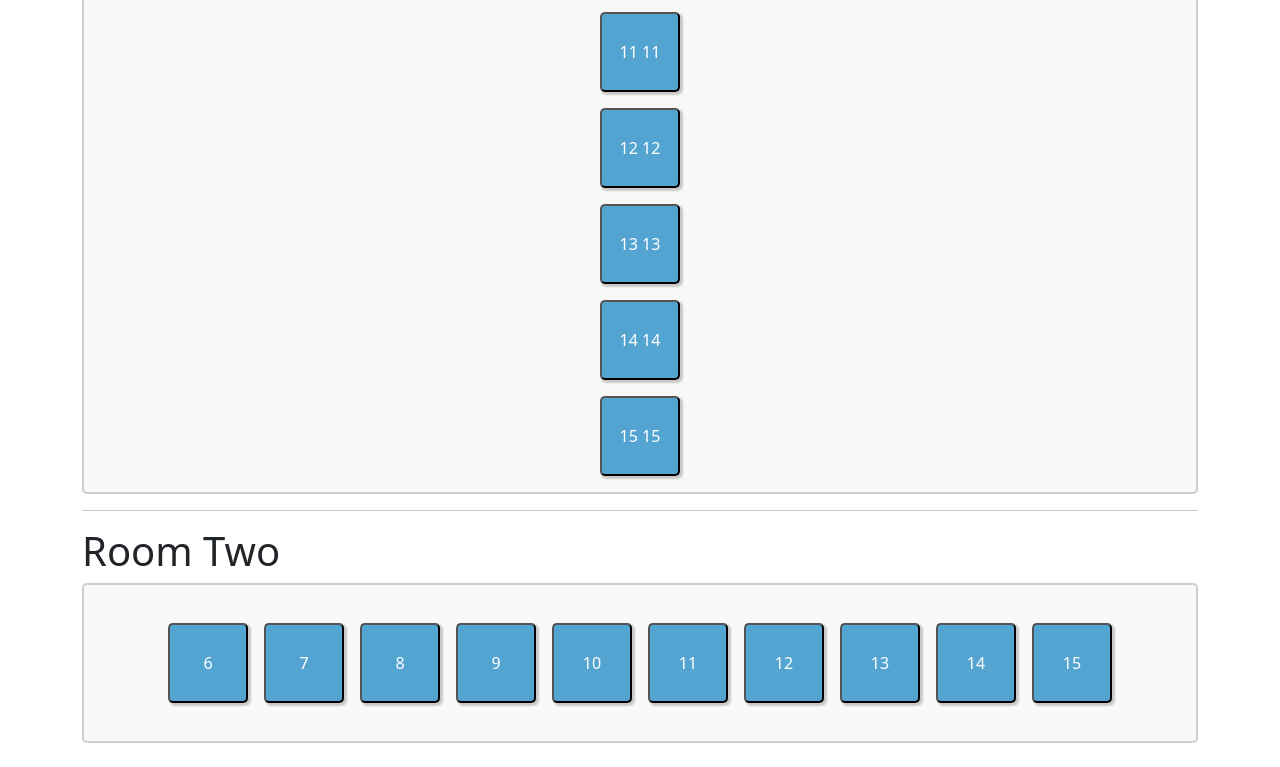
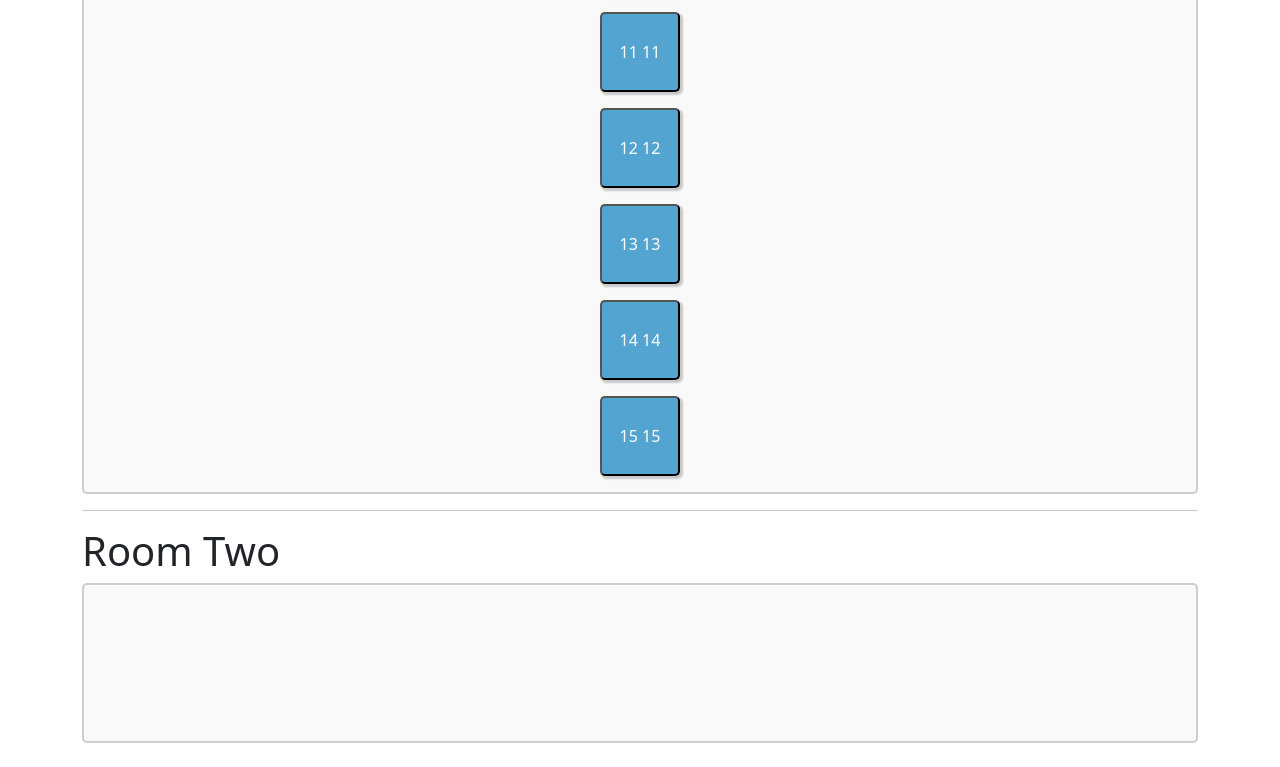
Before and after one commit to Mads-Power/Booking-App, a React (Vite) app in the folder Booking/client/: page /officeOslo in a window 1280 px wide. Shown: the part 1094-1861 px from the top of the page. Built offline with nearby package versions, Linux system fonts and the light colour scheme.

Commit message:
shifting code around, clickable element

```diff
--- a/Booking/client/src/components/OfficeOslo.tsx
+++ b/Booking/client/src/components/OfficeOslo.tsx
@@ -1,48 +1,12 @@
-import { useEffect, useState } from "react";
-import styled from "styled-components";
-import GetSeat from "../features/seats/components/GetSeat";
 import GetSeats from "../features/seats/components/GetSeats";
-import { Seat } from "../features/seats/types";
 import { Container } from "../styles/GlobalStyles";
 
-const Seats = styled.button`
-  display: flex;
-  justify-content: center;
-  align-items: center;
-  position: relative;
-  gap: 1em;
-  height: 5em;
-  width: 5em;
-  border-radius: 5px;
-  margin-top: 1rem;
-  margin-bottom: 1rem;
-  color: white;
-  background-color: #54a4d1;
-  box-shadow: 2px 2px 2px 1px rgba(0, 0, 0, 0.2);
-
-  &:hover {
-    border: 2px solid blue;
-  }
-`;
-
 const RoomOne = () => {
-  const [active, setActive] = useState(false);
-
-  const handleClick = () => {
-    setActive(!active);
-  };
-
   return (
     <>
       <h1>Room one</h1>
       <Container>
         <GetSeats />
-        {/* <Seats
-          onClick={handleClick}
-          style={{ backgroundColor: active ? " #54a4d1" : "#df8b0d" }}
-        >
-          background color change
-        </Seats> */}
       </Container>
     </>
   );
@@ -52,18 +16,7 @@ const RoomTwo = () => {
   return (
     <>
       <h1>Room Two</h1>
-      <Container>
-        <Seats>6</Seats>
-        <Seats>7</Seats>
-        <Seats>8</Seats>
-        <Seats>9</Seats>
-        <Seats>10</Seats>
-        <Seats>11</Seats>
-        <Seats>12</Seats>
-        <Seats>13</Seats>
-        <Seats>14</Seats>
-        <Seats>15</Seats>
-      </Container>
+      <Container></Container>
     </>
   );
 };
--- a/Booking/client/src/features/seats/api/getRooms.api.ts
+++ b/Booking/client/src/features/seats/api/getRooms.api.ts
@@ -1,8 +1,15 @@
-import { roomOneOslo } from "../../../data/rooms";
+import { roomOneOslo, roomTwoOslo } from "../../../data/rooms";
 
-export const fetchRoom = async () => {
+export const fetchRoomOne = async () => {
   // når vi får api kallet
   // return axios.get('API_URL', { headers: { 'Accept': 'application/json' }})
 
   return roomOneOslo;
 };
+
+export const fetchRoomTwo = async () => {
+  // når vi får api kallet
+  // return axios.get('API_URL', { headers: { 'Accept': 'application/json' }})
+
+  return roomTwoOslo;
+};
--- a/Booking/client/src/features/seats/components/GetSeat.tsx
+++ b/Booking/client/src/features/seats/components/GetSeat.tsx
@@ -1,4 +1,4 @@
-import React, { FC } from "react";
+import React, { FC, useState } from "react";
 import styled from "styled-components";
 import { Seat } from "../../../types";
 
@@ -22,14 +22,18 @@ const Seats = styled.button`
   }
 `;
 
-// interface ISeatsProps {
-//   getAllSeats: Seat[];
-// }
+const GetSeat: FC<Seat> = ({ seatId, id, isTaken }: Seat) => {
+  const [active, setActive] = useState(false);
 
-const GetSeat: FC<Seat> = ({ seatId, id, isTaken }: Seat) => {
+  const handleClick = () => {
+    setActive(!active);
+  };
   return (
     <>
-      <Seats>
+      <Seats
+        onClick={handleClick}
+        style={{ backgroundColor: active ? "#df8b0d" : "#54a4d1" }}
+      >
         {seatId} {id} {isTaken}
       </Seats>
     </>
--- a/Booking/client/src/features/seats/components/GetSeats.tsx
+++ b/Booking/client/src/features/seats/components/GetSeats.tsx
@@ -1,17 +1,13 @@
 import React, { FC, useEffect, useState } from "react";
-import { Room } from "../../../types";
 import GetSeat from "./GetSeat";
-import { roomOneOslo } from "../../../data/rooms";
 import { useQuery } from "@tanstack/react-query";
-import { fetchRoom } from "../api/getRooms.api";
+import { fetchRoomOne } from "../api/getRooms.api";
 
 const GetSeats = () => {
   const { isLoading, isError, data, error } = useQuery({
     queryKey: ["room"],
-    queryFn: fetchRoom,
+    queryFn: fetchRoomOne,
   });
-
-  // const [activeCountries, setActiveCountries] = useState<Country[]>([]);
 
   if (isLoading) return <div>Laster inn rooms</div>;
 
```
